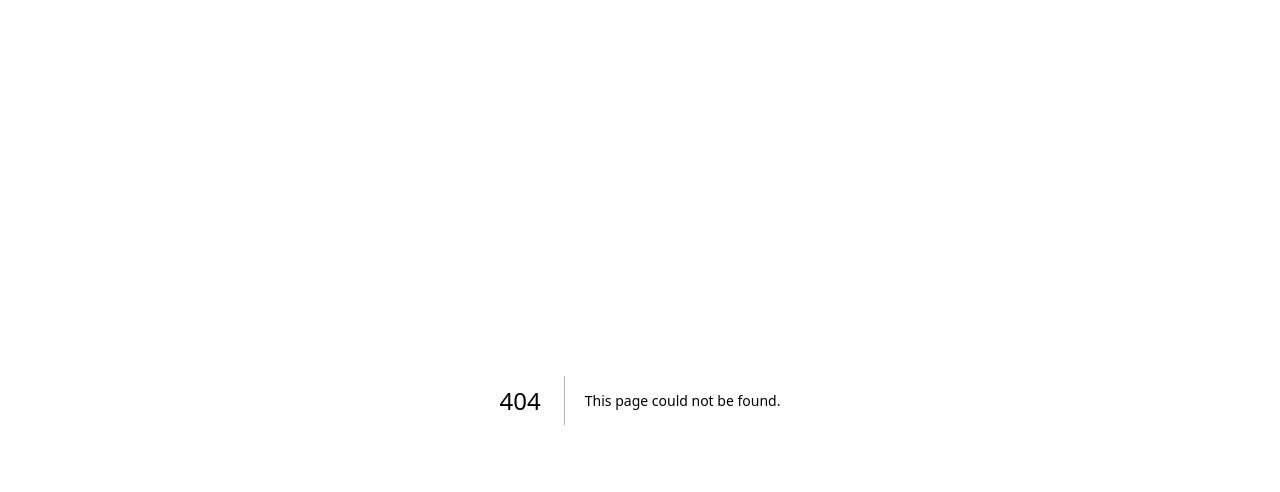
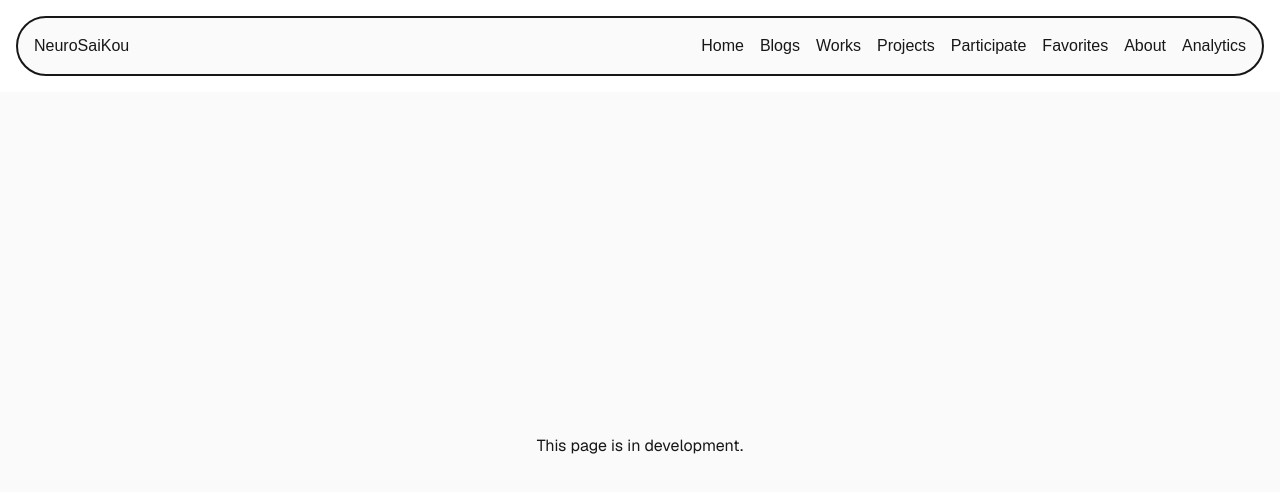
Before and after one commit to Rebuild-yzl/SKBlog, a Next.js app: page /about in a window 1280 px wide. Before the commit this address had no page. Shown: the top 492 px of the page. Built offline with nearby package versions, Linux system fonts and the light colour scheme.

Commit message:
add pages

```diff
--- /dev/null
+++ b/src/app/about/page.tsx
@@ -0,0 +1,7 @@
+import Building from "@/components/building";
+
+export default function About() {
+    return (
+        <Building />
+    )
+}
--- /dev/null
+++ b/src/app/blogs/page.tsx
@@ -0,0 +1,7 @@
+import Building from "@/components/building";
+
+export default function Blogs() {
+    return (
+        <Building />
+    )
+}
--- /dev/null
+++ b/src/app/favorites/page.tsx
@@ -0,0 +1,7 @@
+import Building from "@/components/building";
+
+export default function Favorites() {
+    return (
+        <Building />
+    )
+}
--- a/src/app/layout.tsx
+++ b/src/app/layout.tsx
@@ -1,6 +1,7 @@
 import type { Metadata } from "next";
 import { Geist, Geist_Mono } from "next/font/google";
 import "./globals.css";
+import NavBar from "@/components/navbar";
 
 const geistSans = Geist({
   variable: "--font-geist-sans",
@@ -23,7 +24,10 @@ export default function RootLayout({ children }: LayoutProps<"/">) {
       lang="en"
       className={`${geistSans.variable} ${geistMono.variable} h-full antialiased`}
     >
-      <body className="min-h-full flex flex-col">{children}</body>
+      <body className="min-h-full flex flex-col">
+        <NavBar />
+        {children}
+      </body>
     </html>
   );
 }
--- a/src/app/page.tsx
+++ b/src/app/page.tsx
@@ -1,4 +1,3 @@
-
 export default function Home() {
   return (
     <div className="flex flex-col flex-1 items-center justify-center bg-zinc-50 font-sans dark:bg-black">
--- /dev/null
+++ b/src/app/participate/page.tsx
@@ -0,0 +1,7 @@
+import Building from "@/components/building";
+
+export default function Participate() {
+    return (
+        <Building />
+    )
+}
--- /dev/null
+++ b/src/app/projects/page.tsx
@@ -0,0 +1,7 @@
+import Building from "@/components/building";
+
+export default function Projects() {
+    return (
+        <Building />
+    )
+}
--- /dev/null
+++ b/src/app/works/page.tsx
@@ -0,0 +1,7 @@
+import Building from "@/components/building";
+
+export default function Works() {
+    return (
+        <Building />
+    )
+}
--- /dev/null
+++ b/src/components/building.tsx
@@ -0,0 +1,7 @@
+export default function Building() {
+  return (
+    <div className="flex flex-col flex-1 items-center justify-center bg-zinc-50 font-sans dark:bg-black">
+      <p>This page is in development.</p>
+    </div>
+  );
+}
--- /dev/null
+++ b/src/components/navbar.tsx
@@ -0,0 +1,22 @@
+import Link from "next/link";
+
+export default function NavBar() {
+  return (
+    // <nav className="border-2 backdrop-blur-sm m-4 rounded-full inset-x-0 p-4 bg-zinc-50 dark:bg-black fixed top-0 items-center justify-center">
+    <nav className="border-2 backdrop-blur-sm m-4 rounded-full p-4 bg-zinc-50 dark:bg-black sticky top-0 items-center justify-center">
+      <div className="flex items-center justify-between gap-4">
+        <p>NeuroSaiKou</p>
+        <div className="flex gap-4">
+          <Link href="/">Home</Link>
+          <Link href="/blogs">Blogs</Link>
+          <Link href="/works">Works</Link>
+          <Link href="/projects">Projects</Link>
+          <Link href="/participate">Participate</Link>
+          <Link href="/favorites">Favorites</Link>
+          <Link href="/about">About</Link>
+          <Link href="/analytics">Analytics</Link>
+        </div>
+      </div>
+    </nav>
+  );
+}
```
